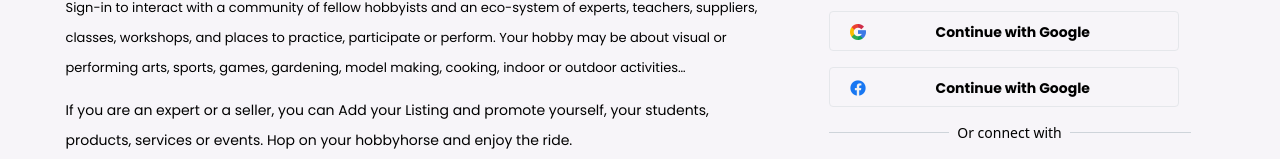
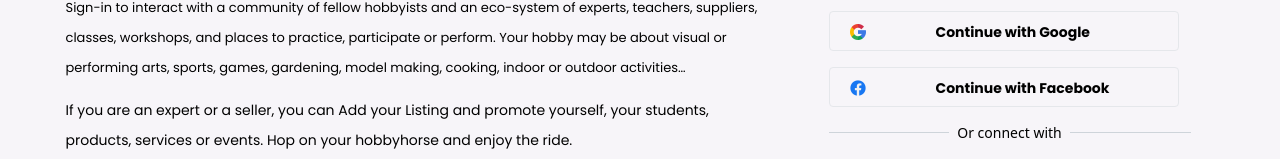
Before and after one commit to AmanJaiswal2001/FIGMA, a React (Vite) app in the folder Frontend/: page /signin in a window 1280 px wide. Shown: the part 212-371 px from the top of the page. Built offline with nearby package versions, Linux system fonts and the light colour scheme.

Commit message:
Update Signin Paragraph

```diff
--- a/Frontend/src/Components/Users/SignIn.jsx
+++ b/Frontend/src/Components/Users/SignIn.jsx
@@ -80,7 +80,7 @@ export default function SignIn() {
                 {/* SignIn with Facebook Button */}
                 <a href="#" className='flex flex-wrap border rounded gap-[30px] md:gap-[70px] top-3 right-32 py-1 md:py-3 px-5 bg-[#F7F5F9] hover:bg-[#ded9e2] md:h-[40px] md:w-[350px]'>
                   <img src={FBIcon} alt="Google Icon" className='md:w-[16px] md:h-[16px] size-3' />
-                  <p className="font-poppins font-semibold leading-4 text-[12px] md:text-[14px]">Continue with Google</p>
+                  <p className="font-poppins font-semibold leading-4 text-[12px] md:text-[14px]">Continue with Facebook</p>
                 </a>
 
                 <div className='flex items-center justify-center gap-2 w-full'>
```
